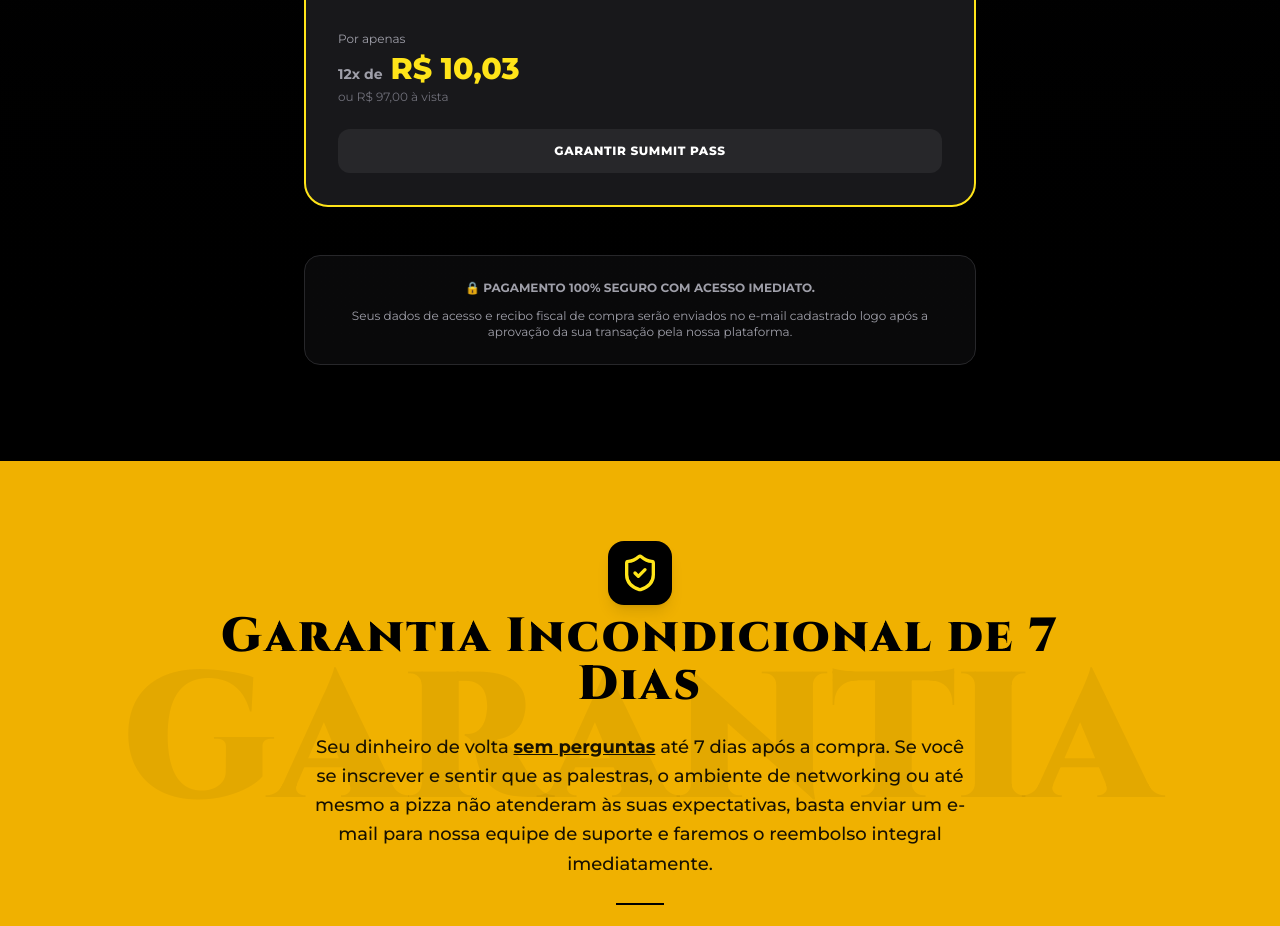
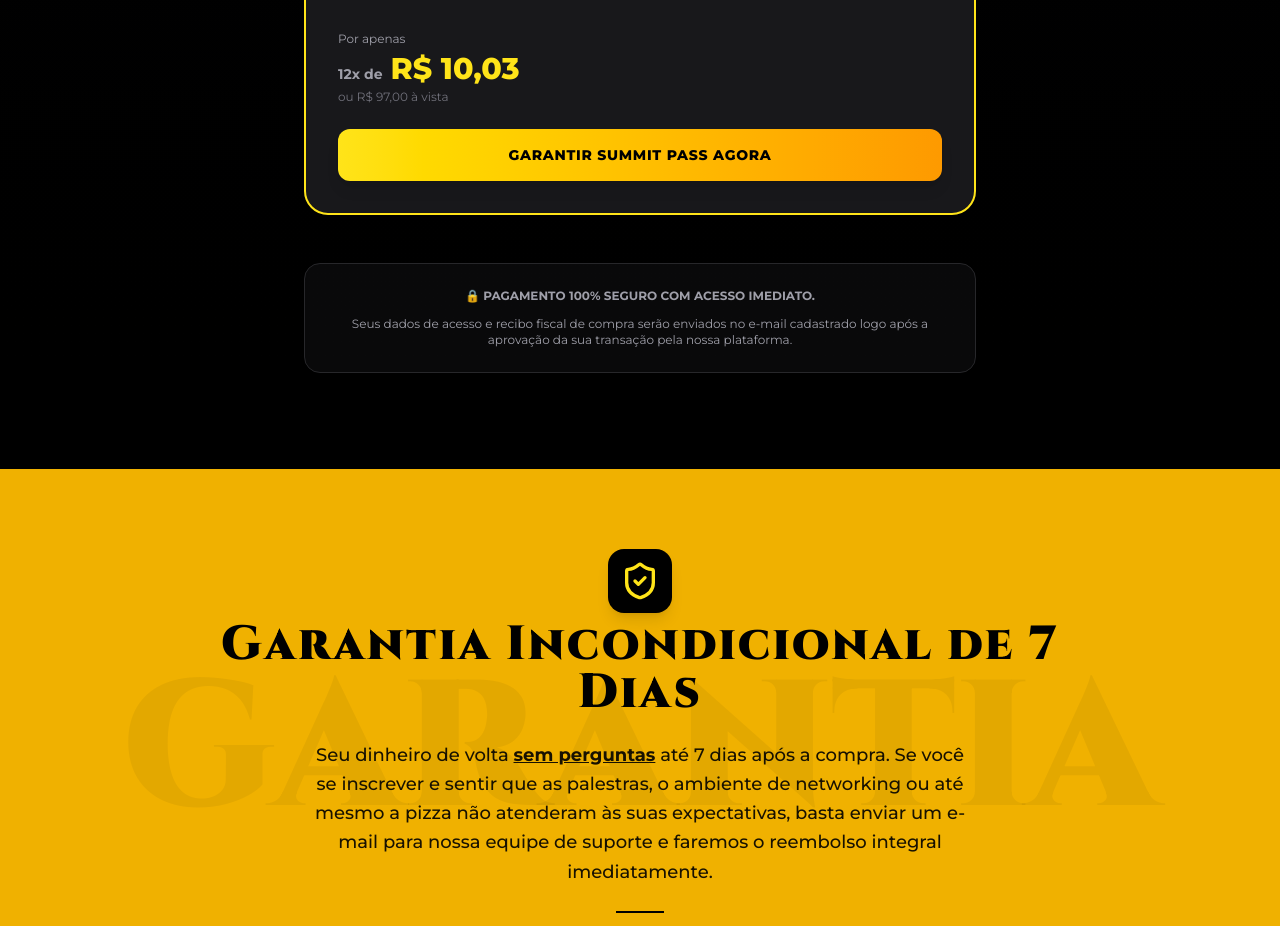
Before and after one commit to damacena-git/lp_aguia, a React (Vite) app: page / in a window 1280 px wide. Shown: the part 6383-7309 px from the top of the page. Built offline with nearby package versions, Linux system fonts and the light colour scheme; a web font is replaced by a local one.

Commit message:
Make CTA button more prominent with gradient and hover effects

```diff
--- a/src/App.tsx
+++ b/src/App.tsx
@@ -831,13 +831,13 @@ export default function App() {
                  </div>
                  <p className="text-xs text-zinc-500 mt-0.5">ou R$ 97,00 à vista</p>
 
-                 <a
-                   href="https://pay.hotmart.com/D105912983J?off=vuvbd5ey&hotfeature=51&_hi=eyJjaWQiOiIxNzc3MzgxNzE1NDkyODc0NDY4NzgzODA4ODMyODAiLCJiaWQiOiIxNzc3MzgxNzE1NDkyODc0NDY4NzgzODA4ODMyODAiLCJzaWQiOiJlODdiNTQ0MzgzZjM0MjJmOWM1YjY3ZDQ2NTJiNmUzZiJ9.1783361605734"
-                   target="_blank"
-                   rel="noreferrer"
-                   className="w-full bg-zinc-800 hover:bg-zinc-700 text-white font-extrabold py-3.5 px-6 rounded-xl text-xs tracking-wider uppercase mt-6 transition-all inline-block text-center"
-                 >
-                   Garantir Summit Pass
+<a
+                    href="https://pay.hotmart.com/D105912983J?off=vuvbd5ey&hotfeature=51&_hi=eyJjaWQiOiIxNzc3MzgxNzE1NDkyODc0NDY4NzgzODA4ODMyODAiLCJiaWQiOiIxNzc3MzgxNzE1NDkyODc0NDY4NzgzODA4ODMyODAiLCJzaWQiOiJlODdiNTQ0MzgzZjM0MjJmOWM1YjY3ZDQ2NTJiNmUzZiJ9.1783361605734"
+                    target="_blank"
+                    rel="noreferrer"
+                    className="w-full bg-gradient-to-r from-[#FFE419] to-amber-500 hover:from-amber-400 hover:to-yellow-400 text-black font-extrabold py-4 px-6 rounded-xl text-sm tracking-wider uppercase mt-6 transition-all inline-block text-center shadow-lg hover:shadow-[0_0_30px_rgba(252,227,42,0.4)] transform hover:scale-[1.02]"
+                  >
+                    Garantir Summit Pass Agora
                  </a>
                </div>
              </div>
```
